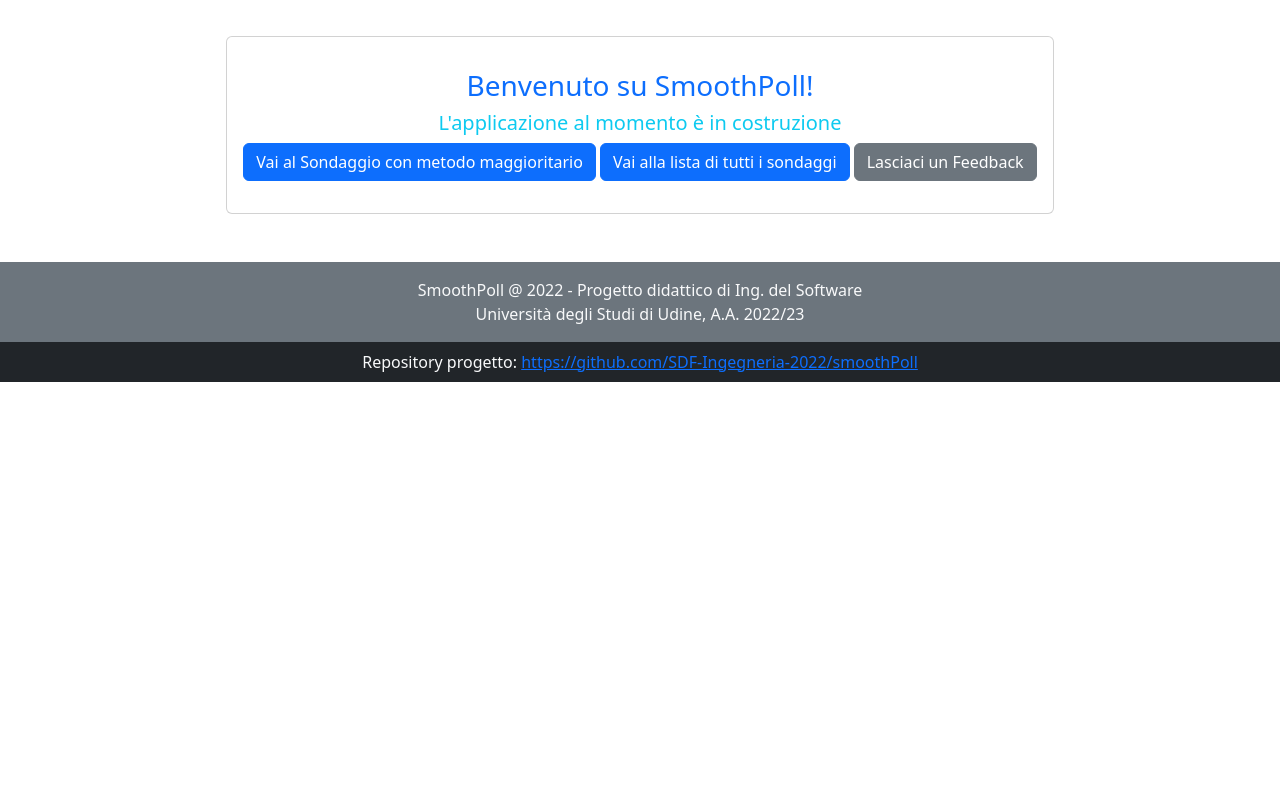
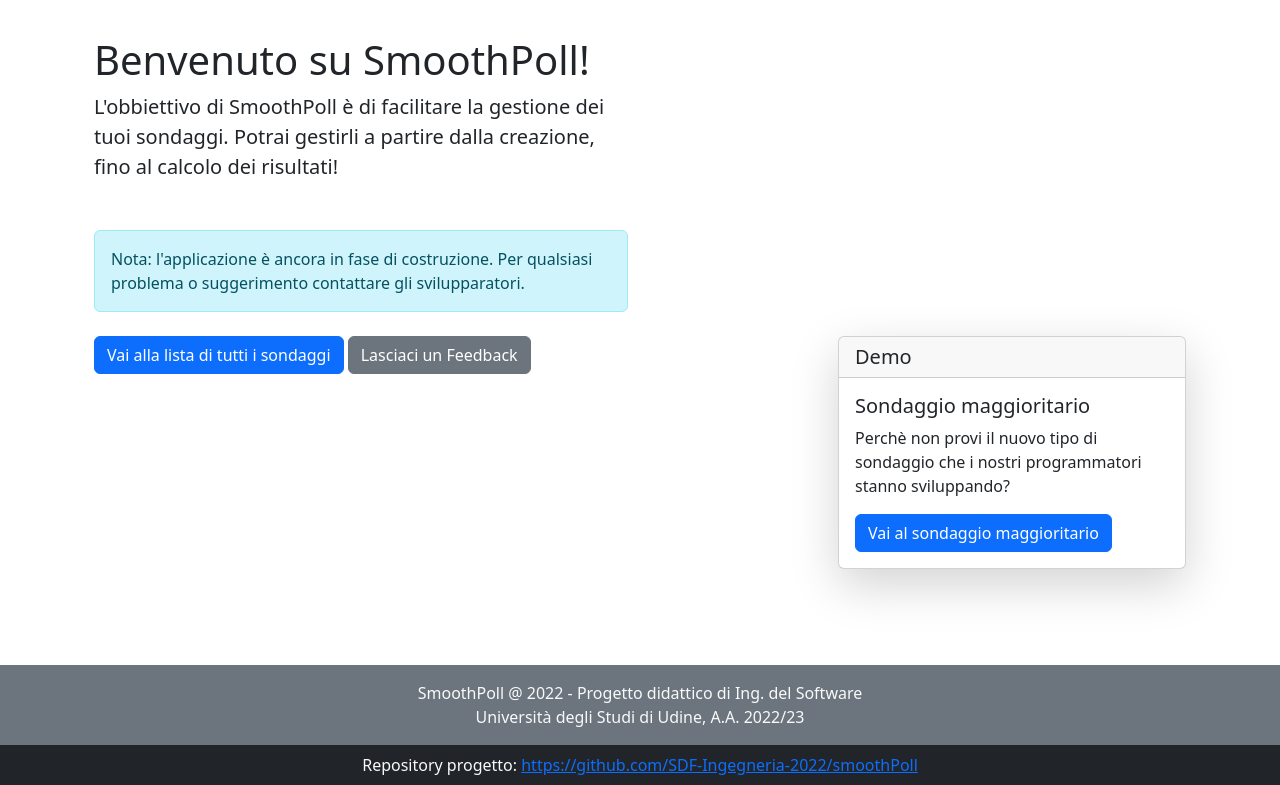
Before and after one commit to SDF-Ingegneria-2022/smoothPoll, a Django app: page / in a window 1280 px wide. Shown: the part 321-1106 px from the top of the page. Before the commit the page ends 703 px from the top, so only its background shows below. Run offline with Django 4.2, Linux system fonts and the light colour scheme; parts of the project's set-up code (start-up, migrations or seed data) failed here and were passed over; some libraries are stand-ins or nearby versions.

Commit message:
refactoring: improved home-page

```diff
--- a/templates/global/home.html
+++ b/templates/global/home.html
@@ -3,18 +3,23 @@
 {% block pagename %}Crea e Vota Sondaggi{% endblock pagename %}
 
 {% block content %}
-
-    <div class="d-flex justify-content-center">
-        <div class="card text-center pt-3 pb-3" >
-            <div class="card-body">
-                <h3 class="card-title text-primary">Benvenuto su SmoothPoll!</h3>
-                <h5 class="card-title text-info">L'applicazione al momento è in costruzione</h5>
-
-                    <a name="" id="" role="button"
-                        class="btn btn-primary"
-                        href="{% url 'polls:dummy-majority' %}" >
-                        Vai al Sondaggio con metodo maggioritario
-                    </a>
+    <div class="container">
+        <div class="row">
+            <div class="col-12">
+                <h1>Benvenuto su SmoothPoll!</h1>
+            </div>
+        </div>
+        <div class="row">
+            <div class="col-6">
+                <p class="fs-5">L'obbiettivo di SmoothPoll è di facilitare la gestione dei tuoi sondaggi. Potrai gestirli a partire
+                dalla creazione, fino al calcolo dei risultati!</p>
+                <div class="alert alert-info mt-5" role="alert">
+                     Nota: l'applicazione è ancora in fase di costruzione. Per qualsiasi problema o suggerimento contattare gli svilupparatori.
+                </div>
+            </div>
+        </div>
+        <div class="row mt-2 justify-content-between">
+            <div class="col-6">
                 <a name="" id="" role="button"
                             class="btn btn-primary"
                             href="{% url 'polls:all_polls' %}?page=1&per_page=10" >
@@ -28,8 +33,16 @@
                         </a>
             </div>
 
-
-
+            {# Demo card #}
+            <div class="col-4">
+                <div class="card shadow-lg  mb-5 bg-body rounded">
+                    <h5 class="card-header">Demo</h5>
+                    <div class="card-body">
+                        <h5 class="card-title">Sondaggio maggioritario</h5>
+                        <p class="card-text">Perchè non provi il nuovo tipo di sondaggio che i nostri programmatori stanno sviluppando?</p>
+                        <a  href="{% url 'polls:dummy-majority' %}" class="btn btn-primary">Vai al sondaggio maggioritario</a>
+                    </div>
+                </div>
             </div>
         </div>
     </div>
```
Lines whose indentation alone changed are shown as unchanged.
